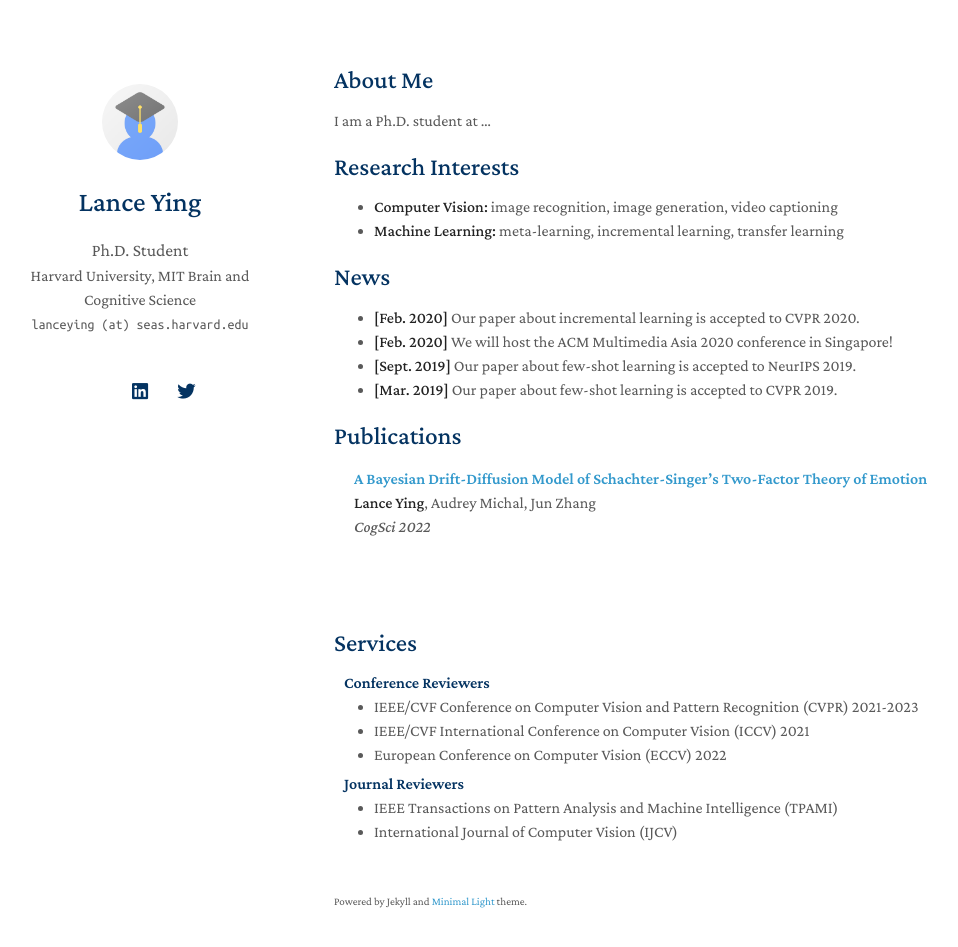
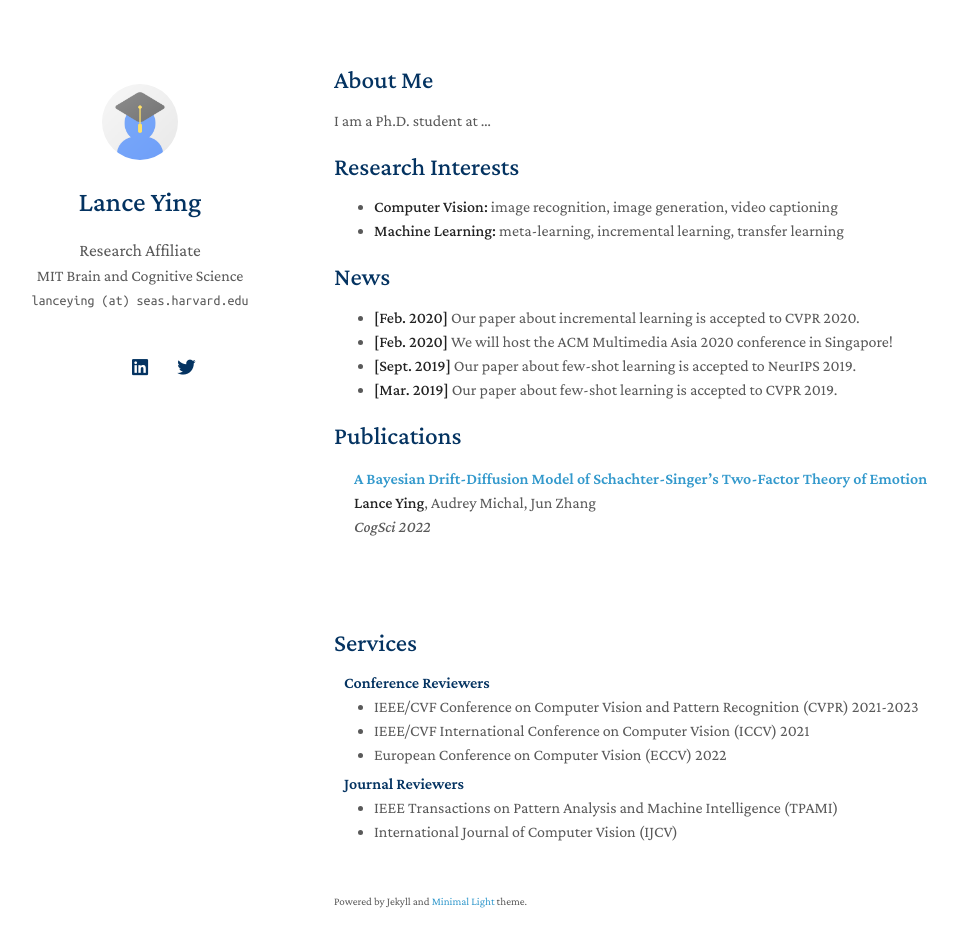
Before and after one commit to lance-ying/lance-ying.github.io, a Jekyll site: the page built from index.md, in a window 1280 px wide and 982 px high. Shown: the top 947 px of the window, without its empty margins (136-1094 px from the left). Built offline with Jekyll 4.4.1, drawn with Linux system fonts in a browser that asks for light colours; nearby versions of some CDN libraries; a style sheet for code colours, icons or effects is not loaded; our own code applies the rules of GitHub Pages for plain Markdown files.

Commit message:
Update _config.yml

```diff
--- a/_config.yml
+++ b/_config.yml
@@ -1,7 +1,9 @@
 # Basic Information
 title: Lance Ying
 position: Ph.D. Student
-affiliation: Harvard University, MIT Brain and Cognitive Science
+affiliation: Harvard University
+position: Research Affiliate
+affiliation: MIT Brain and Cognitive Science
 email: lanceying (at) seas.harvard.edu
 
 # Search Engine Optimization (SEO)
```
